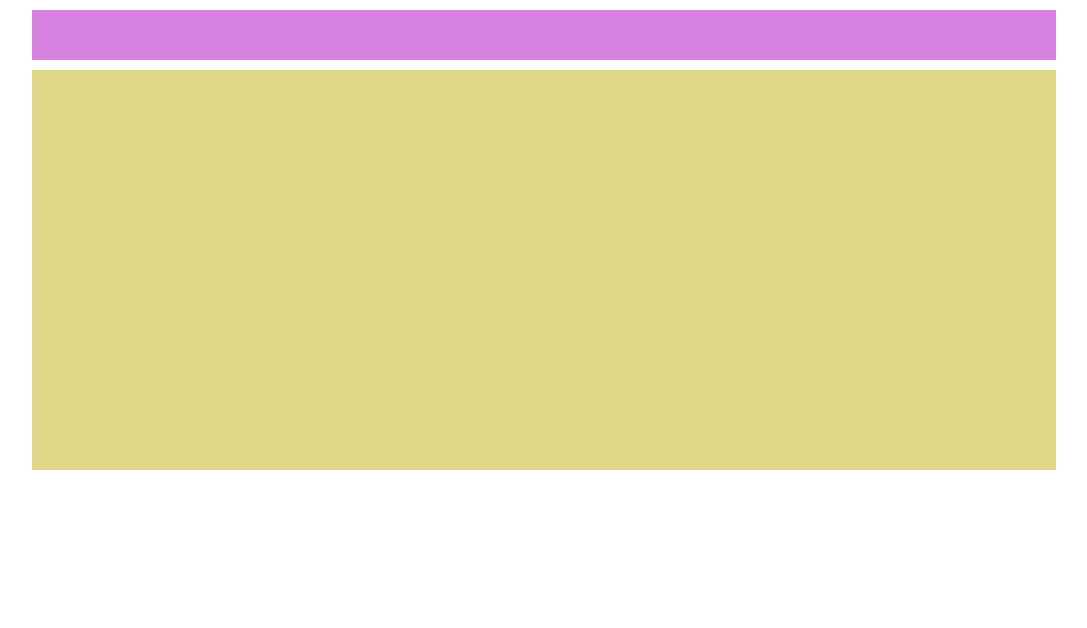
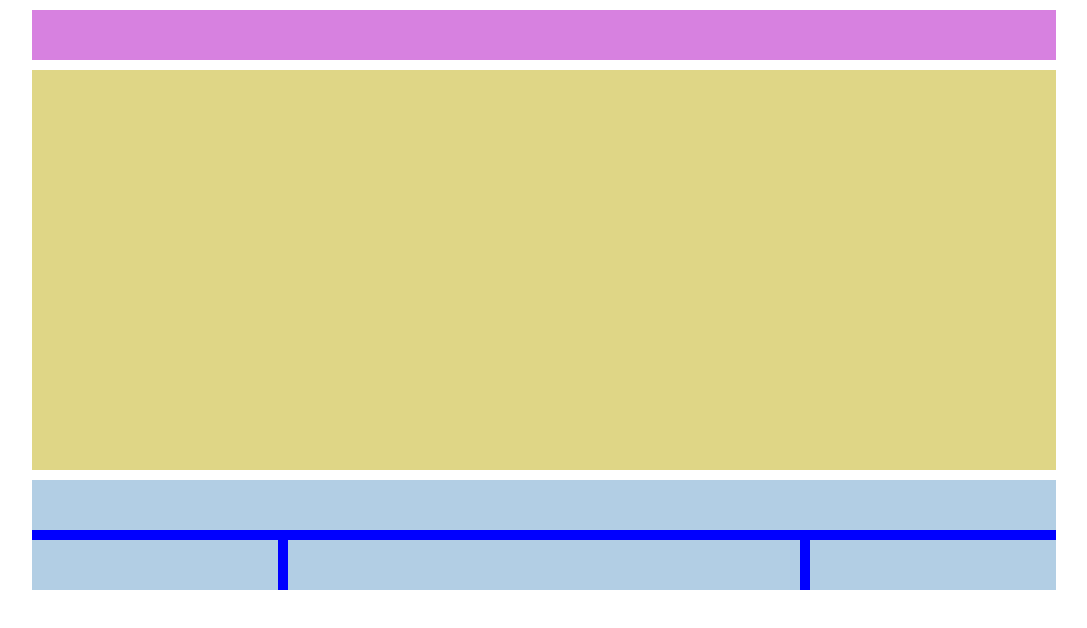
Before and after one commit to nicoalivernini/htmlcss-struttura-wp, a plain HTML site: page index.html in a window 1280 px wide. Shown: the whole page, without its empty margins (96-1183 px from the left). Drawn offline with Linux system fonts and the light colour scheme.

Commit message:
Impostazione seconda section

```diff
--- a/assets/css/master.css
+++ b/assets/css/master.css
@@ -7,6 +7,9 @@
 .container {
   width: 80%;
   margin: 0 auto;
+}
+
+main.container > section {
   margin-top: 10px;
 }
 
@@ -22,8 +25,33 @@
 
 .col-100{
   width: 100%;
+  float: left;
+}
 
+.col-50{
+  width: 50%;
   float: left;
+}
+
+.col-25{
+  width: 25%;
+  float: left;
+}
+
+.mt-10{
+  margin-top: 10px;
+}
+
+.pad-bot-10{
+  padding-bottom: 10px;
+}
+
+.pad-left-10{
+  padding-left: 10px;
+}
+
+.pad-right-10{
+  padding-right: 10px;
 }
 
 .bg-pink{
@@ -36,3 +64,12 @@
   height: 400px;
   background-color: rgb(223, 214, 134);
 }
+
+.bg-cyan {
+  background-color: rgb(178, 206, 228);
+  height: 50px;
+}
+
+.bg-blue{
+  background-color: blue;
+}
--- a/index.html
+++ b/index.html
@@ -7,7 +7,7 @@
   </head>
   <body>
     <!-- Header -->
-    <header class="container">
+    <header class="container mt-10">
       <div class="row">
         <div class="col-100 bg-pink">
 
@@ -26,7 +26,24 @@
       </section>
       <!-- Sezione Celeste -->
       <section>
-
+        <div class="row bg-blue">
+          <div class="col-100 pad-bot-10">
+            <div class="bg-cyan">
+            </div>
+          </div>
+          <div class="col-25 pad-right-10">
+            <div class="bg-cyan">
+            </div>
+          </div>
+          <div class="col-50 pad-10">
+            <div class="bg-cyan">
+            </div>
+          </div>
+          <div class="col-25 pad-left-10">
+            <div class="bg-cyan">
+            </div>
+          </div>
+        </div>
       </section>
     </main>
     <!-- Footer -->
```
